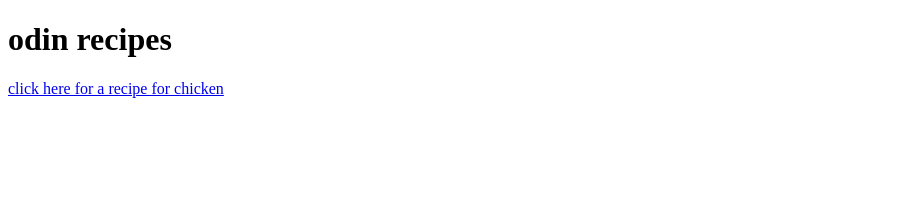
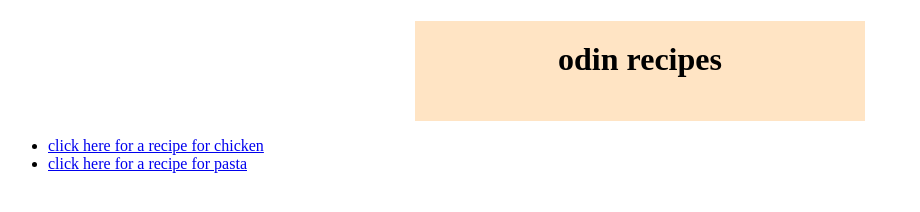
Before and after one commit to almog2195/odin-recepie, a plain HTML site: page index.html in a window 1280 px wide. Shown: the whole page, without its empty margins (0-920 px from the left). Drawn offline with Linux system fonts and the light colour scheme.

Commit message:
edit index styles and pasta

```diff
--- a/index.html
+++ b/index.html
@@ -1,13 +1,22 @@
 <!DOCTYPE html>
 <html lang="en">
 <head>
+   <link rel="stylesheet" href="styles.css" />
     <meta charset="UTF-8">
     <meta name="viewport" content="width=device-width, initial-scale=1.0">
     <title>odin recipes</title>
 
 </head>
 <body>
-  <h1>odin recipes</h1>
-  <a href="recipes/chicken.html" > click here for a recipe for chicken </a>
+  <div>
+  <h1 class="first-headline">odin recipes</h1>
+  </div>
+  <ul>
+ <li> <a href="recipes/chicken.html" > click here for a recipe for chicken </a> </li>
+ <li> <a href="recipes/pasta.html" > click here for a recipe for pasta</a></li>
+
+  </ul>
+
+  </ul>
 </body>
 </html>
--- /dev/null
+++ b/styles.css
@@ -0,0 +1,13 @@
+div {
+    background-color: bisque;
+    margin: auto ;
+    padding: 0 ;
+    height: 100px ;
+    width: 450px ;
+}
+
+.first-headline {
+    text-align: center;
+    padding: 20px;
+
+}
```
Also changed, not shown: recipes/pasta.html (added, +28 -0 lines).
